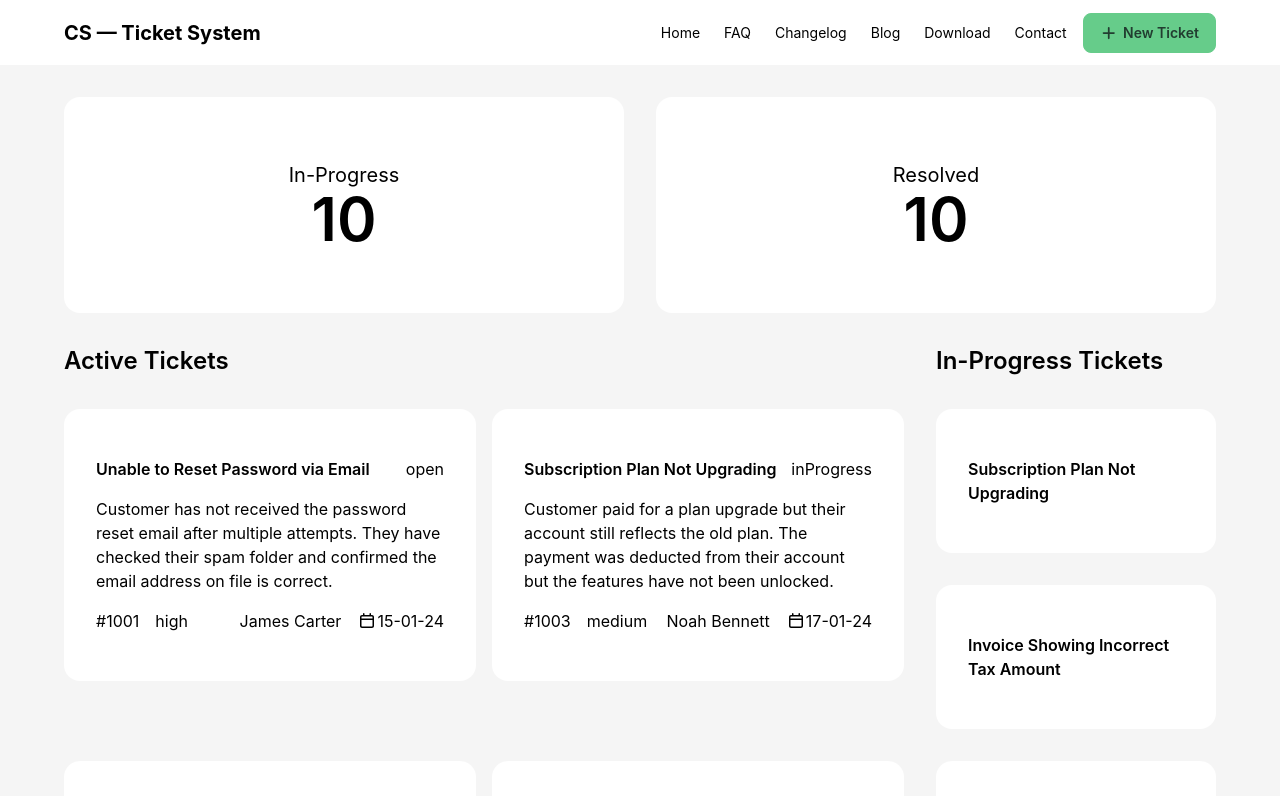
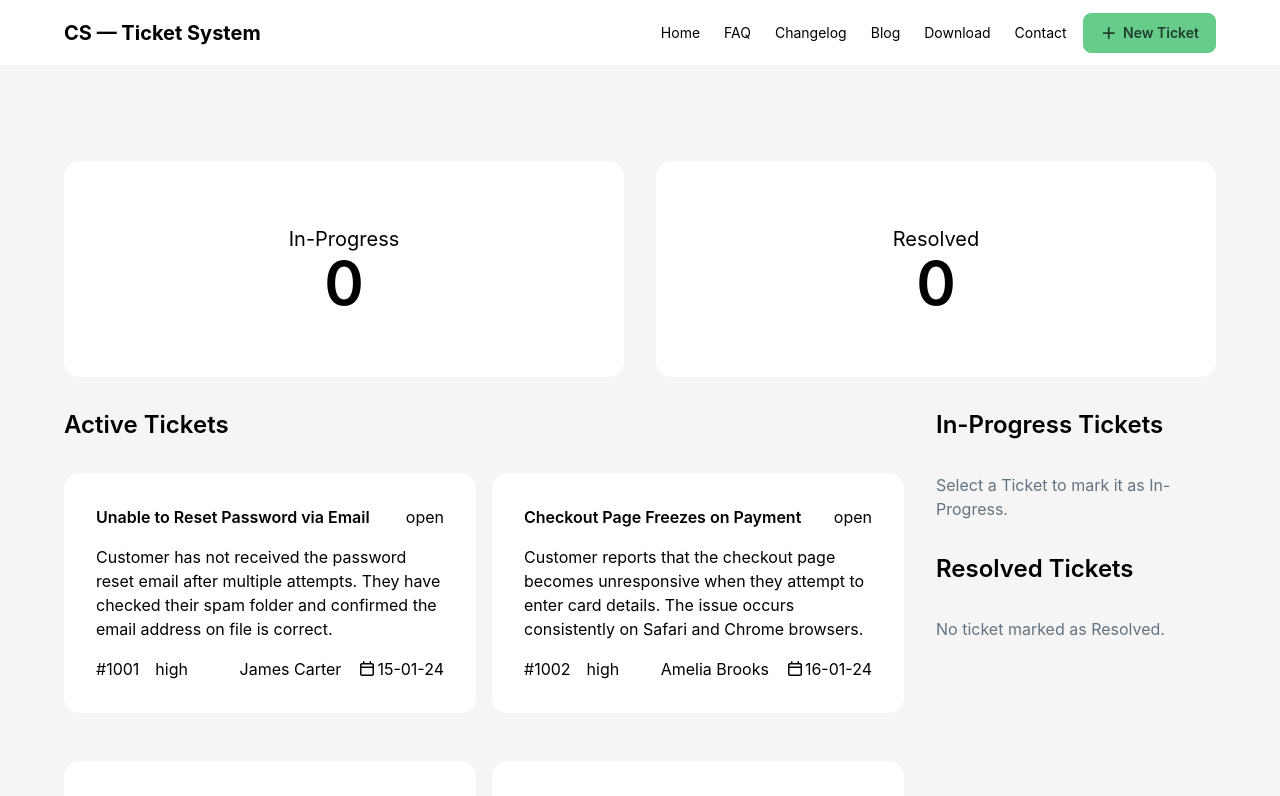
Before and after one commit to xcdtasif/ph-mr-md-13, a React (Vite) app: page / in a window 1280 px wide. Shown: the top 796 px of the page. Built offline with nearby package versions, Linux system fonts and the light colour scheme.

Commit message:
feat: make dashboard interactive

```diff
--- a/public/tickets.json
+++ b/public/tickets.json
@@ -14,7 +14,7 @@
     "description": "Customer reports that the checkout page becomes unresponsive when they attempt to enter card details. The issue occurs consistently on Safari and Chrome browsers.",
     "customer": "Amelia Brooks",
     "priority": "high",
-    "status": "resolved",
+    "status": "open",
     "createdAt": "16-01-24"
   },
   {
@@ -23,7 +23,7 @@
     "description": "Customer paid for a plan upgrade but their account still reflects the old plan. The payment was deducted from their account but the features have not been unlocked.",
     "customer": "Noah Bennett",
     "priority": "medium",
-    "status": "inProgress",
+    "status": "open",
     "createdAt": "17-01-24"
   },
   {
@@ -32,7 +32,7 @@
     "description": "Customer received a completely different product than what was ordered. The packaging label shows the correct order number but the contents do not match.",
     "customer": "Sophia Reed",
     "priority": "low",
-    "status": "resolved",
+    "status": "open",
     "createdAt": "18-01-24"
   },
   {
@@ -50,7 +50,7 @@
     "description": "Customer noticed that the tax amount on their latest invoice does not match the rate applicable to their region. They have attached the invoice for reference.",
     "customer": "Charlotte Hayes",
     "priority": "medium",
-    "status": "inProgress",
+    "status": "open",
     "createdAt": "20-01-24"
   },
   {
@@ -68,7 +68,7 @@
     "description": "Customer is not receiving any email notifications for order updates or account activity. Their email preferences are correctly configured and the address is verified.",
     "customer": "Isla Foster",
     "priority": "low",
-    "status": "resolved",
+    "status": "open",
     "createdAt": "22-01-24"
   },
   {
@@ -77,7 +77,7 @@
     "description": "Customer switches to dark mode from settings but the preference resets back to light mode every time they log out and log back in to the application.",
     "customer": "Oliver Grant",
     "priority": "medium",
-    "status": "inProgress",
+    "status": "open",
     "createdAt": "23-01-24"
   },
   {
--- a/src/components/Dashboard/Dashboard.jsx
+++ b/src/components/Dashboard/Dashboard.jsx
@@ -1,5 +1,6 @@
 import { useEffect, useState } from "react";
 import Tickets from "../Tickets/Tickets";
+import { toast } from "react-toastify";
 
 export default function Dashboard() {
   const [tickets, setTickets] = useState([]);
@@ -10,26 +11,51 @@ export default function Dashboard() {
       .then((data) => setTickets(data));
   }, []);
 
+  const handleActive = (id) => {
+    const ticket = tickets.find((t) => t.id === id);
+
+    if (ticket.status === "inProgress") {
+      toast.warning("Already marked as In-Progress!");
+      return;
+    }
+
+    setTickets(
+      tickets.map((t) => (t.id === id ? { ...t, status: "inProgress" } : t)),
+    );
+    toast.success("Marked as In-Progress.");
+  };
+
+  const handleResolved = (id) => {
+    setTickets(
+      tickets.map((t) => (t.id === id ? { ...t, status: "resolved" } : t)),
+    );
+    toast.success("Marked as Resolved.");
+  };
+
   return (
     <div className="bg-[#f5f5f5] text-black">
       {/* dashboard */}
-      <div className="max-w-360 mx-auto gap-8 px-16">
+      <div className="max-w-360 mx-auto gap-8 p-16">
         {/* ticket stats */}
         <div className="grid grid-cols-2 gap-8">
           {/* in-progress */}
           <div className="bg-white text-center my-8 p-16 rounded-2xl">
             <h2 className="text-xl">In-Progress</h2>
-            <p className="text-6xl font-semibold">{tickets.length}</p>
+            <p className="text-6xl font-semibold">
+              {tickets.filter((t) => t.status === "inProgress").length}
+            </p>
           </div>
 
           {/* resolved */}
           <div className="bg-white text-center my-8 p-16 rounded-2xl">
             <h2 className="text-xl">Resolved</h2>
-            <p className="text-6xl font-semibold">{tickets.length}</p>
+            <p className="text-6xl font-semibold">
+              {tickets.filter((t) => t.status === "resolved").length}
+            </p>
           </div>
         </div>
 
-        <Tickets tickets={tickets} />
+        <Tickets tickets={tickets} handleActive={handleActive} handleResolved={handleResolved} />
       </div>
     </div>
   );
--- a/src/components/Ticket/ActiveTicket.jsx
+++ b/src/components/Ticket/ActiveTicket.jsx
@@ -1,21 +1,24 @@
 import { FontAwesomeIcon } from "@fortawesome/react-fontawesome";
 
-export default function ActiveTicket({ ticket }) {
+export default function ActiveTicket({ ticket, handleActive }) {
   const { id, title, description, customer, priority, status, createdAt } =
     ticket;
 
   return (
     <div>
       {/* active ticket */}
-      <div className="bg-white p-8 my-8 rounded-2xl">
-        <span className="flex justify-between my-4">
+      <div
+        className="bg-white p-8 mt-8 rounded-2xl"
+        onClick={() => handleActive(id)}
+      >
+        <span className="flex justify-between">
           <h2 className="font-semibold">{title}</h2>
           <button>{status}</button>
         </span>
 
-        <p>{description}</p>
+        <p className="mt-4">{description}</p>
 
-        <span className="flex justify-between my-4">
+        <span className="flex justify-between mt-4">
           <div className="flex gap-4">
             <h2>#{id}</h2>
             <h2>{priority}</h2>
--- a/src/components/Ticket/InProgressTicket.jsx
+++ b/src/components/Ticket/InProgressTicket.jsx
@@ -1,13 +1,14 @@
-export default function InProgressTicket({ ticket }) {
-  const { title } = ticket;
+export default function InProgressTicket({ ticket, handleResolved }) {
+  const { id, title } = ticket;
 
   return (
     <div>
       {/* in-progress ticket */}
-      <div className="bg-white p-8 my-8 rounded-2xl">
-        <span className="flex justify-between my-4">
-          <h2 className="font-semibold">{title}</h2>
-        </span>
+      <div className="bg-white p-4 my-4 rounded-2xl">
+        <h2 className="font-semibold">{title}</h2>
+        <button className="btn w-full" onClick={() => handleResolved(id)}>
+          Mark as Resolved
+        </button>
       </div>
     </div>
   );
--- a/src/components/Ticket/ResolvedTicket.jsx
+++ b/src/components/Ticket/ResolvedTicket.jsx
@@ -4,10 +4,8 @@ export default function ResolvedTicket({ ticket }) {
   return (
     <div>
       {/* resolved ticket */}
-      <div className="bg-white p-8 my-8 rounded-2xl">
-        <span className="flex justify-between my-4">
-          <h2 className="font-semibold">{title}</h2>
-        </span>
+      <div className="bg-[#d2d2d2] p-4 my-4 rounded-2xl">
+        <h2 className="font-semibold">{title}</h2>
       </div>
     </div>
   );
--- a/src/components/Tickets/Tickets.jsx
+++ b/src/components/Tickets/Tickets.jsx
@@ -2,7 +2,7 @@ import ActiveTicket from "../Ticket/ActiveTicket";
 import InProgressTicket from "../Ticket/InProgressTicket";
 import ResolvedTicket from "../Ticket/ResolvedTicket";
 
-export default function Tickets({ tickets }) {
+export default function Tickets({ tickets, handleActive, handleResolved }) {
   return (
     <div>
       {/* tickets */}
@@ -15,7 +15,11 @@ export default function Tickets({ tickets }) {
             {tickets
               .filter((ticket) => ticket.status !== "resolved")
               .map((ticket) => (
-                <ActiveTicket key={ticket.id} ticket={ticket} />
+                <ActiveTicket
+                  key={ticket.id}
+                  ticket={ticket}
+                  handleActive={handleActive}
+                />
               ))}
           </div>
         </div>
@@ -27,11 +31,21 @@ export default function Tickets({ tickets }) {
             <h2 className="text-2xl font-semibold">In-Progress Tickets</h2>
 
             <div className="">
-              {tickets
-                .filter((ticket) => ticket.status === "inProgress")
-                .map((ticket) => (
-                  <InProgressTicket key={ticket.id} ticket={ticket} />
-                ))}
+              {tickets.filter((t) => t.status === "inProgress").length === 0 ? (
+                <p className="text-[#627382] my-8">
+                  Select a Ticket to mark it as In-Progress.
+                </p>
+              ) : (
+                tickets
+                  .filter((ticket) => ticket.status === "inProgress")
+                  .map((ticket) => (
+                    <InProgressTicket
+                      key={ticket.id}
+                      ticket={ticket}
+                      handleResolved={handleResolved}
+                    />
+                  ))
+              )}
             </div>
           </div>
 
@@ -40,11 +54,15 @@ export default function Tickets({ tickets }) {
             <h2 className="text-2xl font-semibold">Resolved Tickets</h2>
 
             <div className="">
-              {tickets
-                .filter((ticket) => ticket.status === "resolved")
-                .map((ticket) => (
-                  <ResolvedTicket key={ticket.id} ticket={ticket} />
-                ))}
+              {tickets.filter((t) => t.status === "resolved").length === 0 ? (
+                <p className="text-[#627382] my-8">No ticket marked as Resolved.</p>
+              ) : (
+                tickets
+                  .filter((ticket) => ticket.status === "resolved")
+                  .map((ticket) => (
+                    <ResolvedTicket key={ticket.id} ticket={ticket} />
+                  ))
+              )}
             </div>
           </div>
         </div>
--- a/src/main.jsx
+++ b/src/main.jsx
@@ -16,6 +16,6 @@ createRoot(document.getElementById("root")).render(
   <StrictMode>
     <App />
 
-    <ToastContainer />
+    <ToastContainer autoClose="2000" />
   </StrictMode>,
 );
```
